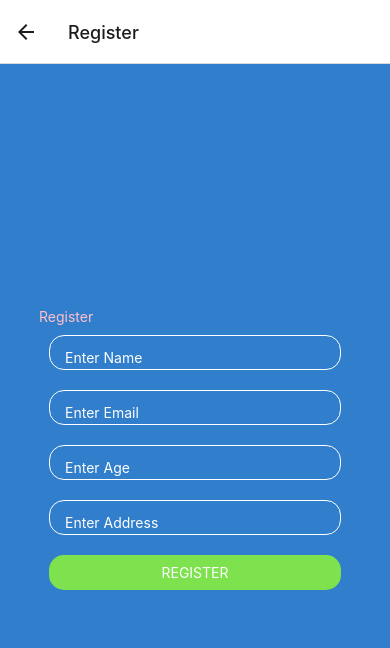
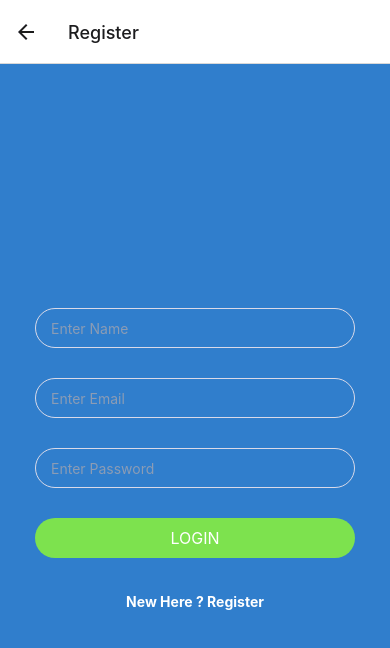
Before and after one commit to pushparaj21/MediShop, a React Native app: screen /Register in a window 390 px wide. Both pictures are taken after a click on the element "New Here ? Register". Shown: the top 648 px of the page. Built offline with nearby package versions, Linux system fonts and the light colour scheme.

Commit message:
test2 are working fine

```diff
--- a/Screen/Login.js
+++ b/Screen/Login.js
@@ -1,81 +1,152 @@
-import React from 'react';
+import React, {useState} from 'react';
 import {
+  SafeAreaView,
   StyleSheet,
+  TextInput,
+  View,
   Text,
-  View,
-  TextInput,
+  KeyboardAvoidingView,
+  Keyboard,
   TouchableOpacity,
+  ScrollView,
 } from 'react-native';
+import {NavigationContainer} from '@react-navigation/native';
+import {createDrawerNavigator} from '@react-navigation/drawer';
+import {auth} from '../firebase/firebase-config';
+import {signInWithEmailAndPassword} from 'firebase/auth';
+const LoginScreen = ({navigation}) => {
+  const [isSignIn, setIsSignIn] = useState(false);
+  const [userEmail, setEmail] = useState('');
+  const [passward, setPassword] = useState('');
+  const [errortext, setErrortext] = useState('');
+  const signInUser = () => {
+    if (!userEmail) {
+      alert('Please fill Email');
+      return;
+    }
+    if (!passward) {
+      alert('Please fill Password');
+      return;
+    }
+    signInWithEmailAndPassword(auth, userEmail, passward)
+      .then(userCredential => {
+        // Signed in
+        const user = userCredential.user;
+        console.log(user);
+        setIsSignIn(true);
+        navigation.replace('DrawerNavigatorRoutes');
 
-const Login = ({navigation}) => {
+        // ...
+      })
+      .catch(error => {
+        if (error.code === 'auth/email-already-in-use') {
+          setErrortext('That email address is already in use!');
+        } else {
+          setErrortext(error.message);
+        }
+        // ..
+      });
+  };
+
   return (
-    <View style={style.mainContainer}>
-      <View style={style.loginSection}>
-        <Text style={style.commonText}>Login</Text>
+    <View style={styles.mainBody}>
+      <ScrollView
+        keyboardShouldPersistTaps="handled"
+        // eslint-disable-next-line react-native/no-inline-styles
+        contentContainerStyle={{
+          flex: 1,
+          justifyContent: 'center',
+          alignContent: 'center',
+        }}>
+        <KeyboardAvoidingView enabled>
+          <View style={styles.SectionStyle}>
             <TextInput
-          placeholder="plese enter your name"
-          placeholderTextColor="white"
+              style={styles.inputStyle}
+              onChangeText={UserEmail => setEmail(UserEmail)}
+              placeholder="Enter Email" //dummy@abc.com
+              placeholderTextColor="#8b9cb5"
+              autoCapitalize="none"
+              keyboardType="email-address"
+              returnKeyType="next"
               underlineColorAndroid="#f000"
-          style={style.textinput}
+              blurOnSubmit={false}
             />
+          </View>
+          <View style={styles.SectionStyle}>
             <TextInput
-          placeholder="enter your password"
+              style={styles.inputStyle}
+              onChangeText={UserPassword => setPassword(UserPassword)}
+              placeholder="Enter Password" //12345
+              placeholderTextColor="#8b9cb5"
+              keyboardType="default"
+              onSubmitEditing={Keyboard.dismiss}
+              blurOnSubmit={false}
               secureTextEntry={true}
-          placeholderTextColor="white"
               underlineColorAndroid="#f000"
-          style={style.textinput}
+              returnKeyType="next"
             />
-
-        <TouchableOpacity activeOpacity={0.5} style={style.button}>
-          <Text style={style.buttonText}>LOGIN</Text>
+          </View>
+          {errortext != '' ? (
+            <Text style={styles.errorTextStyle}>{errortext}</Text>
+          ) : null}
+          <TouchableOpacity
+            style={styles.buttonStyle}
+            activeOpacity={0.5}
+            onPress={signInUser}>
+            <Text style={styles.buttonTextStyle}>LOGIN</Text>
           </TouchableOpacity>
           <Text
-          style={style.registerTextStyle}
+            style={styles.registerTextStyle}
             onPress={() => navigation.navigate('Register')}>
             New Here ? Register
           </Text>
-      </View>
+        </KeyboardAvoidingView>
+      </ScrollView>
     </View>
   );
 };
-export default Login;
-const style = StyleSheet.create({
-  commonText: {
-    padding: 25,
-    textAlign: 'center',
-    fontSize: 25,
+export default LoginScreen;
+const styles = StyleSheet.create({
+  mainBody: {
+    flex: 1,
+    justifyContent: 'center',
+    backgroundColor: '#307ecc',
+    alignContent: 'center',
+  },
+  SectionStyle: {
+    flexDirection: 'row',
+    height: 40,
+    marginTop: 20,
+    marginLeft: 35,
+    marginRight: 35,
+    margin: 10,
+  },
+  buttonStyle: {
+    backgroundColor: '#7DE24E',
+    borderWidth: 0,
+    color: '#FFFFFF',
+    borderColor: '#7DE24E',
+    height: 40,
+    alignItems: 'center',
+    borderRadius: 30,
+    marginLeft: 35,
+    marginRight: 35,
+    marginTop: 20,
+    marginBottom: 25,
+  },
+  buttonTextStyle: {
+    color: '#FFFFFF',
+    paddingVertical: 10,
+    fontSize: 16,
+  },
+  inputStyle: {
+    flex: 1,
     color: 'white',
-  },
-  mainContainer: {
-    display: 'flex',
-    height: '100%',
-    justifyContent: 'center',
-    alignItems: 'center',
-    backgroundColor: '#307dcb',
-  },
-  loginSection: {
-    width: '80%',
-  },
-  textinput: {
-    borderRadius: 15,
+    paddingLeft: 15,
+    paddingRight: 15,
     borderWidth: 1,
-    height: 37,
-    margin: 5,
-    borderColor: 'white',
-    marginTop: 10,
-    paddingLeft: 15,
-  },
-  button: {
-    backgroundColor: '#7ce14e',
-    height: 35,
-    borderRadius: 15,
-    display: 'flex',
-    alignItems: 'center',
-    justifyContent: 'center',
-    marginTop: 10,
-  },
-  buttonText: {
-    color: 'white',
+    borderRadius: 30,
+    borderColor: '#dadae8',
   },
   registerTextStyle: {
     color: '#FFFFFF',
@@ -85,4 +156,9 @@ const style = StyleSheet.create({
     alignSelf: 'center',
     padding: 10,
   },
+  errorTextStyle: {
+    color: 'red',
+    textAlign: 'center',
+    fontSize: 14,
+  },
 });
--- a/Screen/Register.js
+++ b/Screen/Register.js
@@ -1,76 +1,183 @@
-import React from 'react';
+import React, {useState} from 'react';
 import {
-  Text,
-  View,
+  SafeAreaView,
   StyleSheet,
   TextInput,
+  View,
+  Text,
+  KeyboardAvoidingView,
+  Keyboard,
   TouchableOpacity,
+  ScrollView,
 } from 'react-native';
-export default function Register({navigation}) {
+
+import {auth} from '../firebase/firebase-config';
+import {createUserWithEmailAndPassword} from 'firebase/auth';
+const RegisterScreen = ({navigation}) => {
+  const [userEmail, setEmail] = useState('');
+  const [userName, setUserName] = useState('');
+  const [passward, setPassword] = useState('');
+  const [errortext, setErrortext] = useState('');
+  const signInUser = () => {
+    if (!userName) {
+      alert('Please fill Name');
+      return;
+    }
+    if (!userEmail) {
+      alert('Please fill Email');
+      return;
+    }
+    if (!passward) {
+      alert('Please fill Password');
+      return;
+    }
+    createUserWithEmailAndPassword(auth, userEmail, passward)
+      .then(userCredential => {
+        // Signed in
+        const user = userCredential.user;
+        console.log(user);
+
+        navigation.replace('DrawerNavigatorRoutes');
+
+        // ...
+      })
+      .catch(error => {
+        if (error.code === 'auth/email-already-in-use') {
+          setErrortext('That email address is already in use!');
+        } else {
+          setErrortext(error.message);
+        }
+        // ..
+      });
+  };
+
   return (
-    <View style={styles.mainContainer}>
-      <View style={styles.register}>
-        <Text style={{color: 'pink'}}>Register</Text>
+    <SafeAreaView style={{flex: 1, backgroundColor: '#307ecc'}}>
+      <View style={styles.mainBody}>
+        <ScrollView
+          keyboardShouldPersistTaps="handled"
+          // eslint-disable-next-line react-native/no-inline-styles
+          contentContainerStyle={{
+            flex: 1,
+            justifyContent: 'center',
+            alignContent: 'center',
+          }}>
+          <KeyboardAvoidingView enabled>
+            <View style={styles.SectionStyle}>
               <TextInput
-          placeholder="Enter Name"
-          placeholderTextColor="white"
+                style={styles.inputStyle}
+                onChangeText={UserName => setUserName(UserName)}
+                placeholder="Enter Name" //dummy@abc.com
+                placeholderTextColor="#8b9cb5"
+                autoCapitalize="none"
+                returnKeyType="next"
                 underlineColorAndroid="#f000"
-          style={styles.textInput}
+                blurOnSubmit={false}
               />
+            </View>
+            <View style={styles.SectionStyle}>
               <TextInput
-          placeholder="Enter Email"
-          placeholderTextColor="white"
+                style={styles.inputStyle}
+                onChangeText={UserEmail => setEmail(UserEmail)}
+                placeholder="Enter Email" //dummy@abc.com
+                placeholderTextColor="#8b9cb5"
+                autoCapitalize="none"
+                keyboardType="email-address"
+                returnKeyType="next"
                 underlineColorAndroid="#f000"
-          style={styles.textInput}
+                blurOnSubmit={false}
               />
+            </View>
+
+            <View style={styles.SectionStyle}>
               <TextInput
-          placeholder="Enter Age"
-          placeholderTextColor="white"
+                style={styles.inputStyle}
+                onChangeText={UserPassword => setPassword(UserPassword)}
+                placeholder="Enter Password" //12345
+                placeholderTextColor="#8b9cb5"
+                keyboardType="default"
+                onSubmitEditing={Keyboard.dismiss}
+                blurOnSubmit={false}
+                secureTextEntry={true}
                 underlineColorAndroid="#f000"
-          style={styles.textInput}
+                returnKeyType="next"
               />
-        <TextInput
-          placeholder="Enter Address"
-          placeholderTextColor="white"
-          underlineColorAndroid="#f000"
-          style={styles.textInput}
-        />
-        <TouchableOpacity activeOpacity={0.5} style={styles.button}>
-          <Text style={styles.buttonText}>REGISTER</Text>
+            </View>
+            {errortext != '' ? (
+              <Text style={styles.errorTextStyle}>{errortext}</Text>
+            ) : null}
+            <TouchableOpacity
+              style={styles.buttonStyle}
+              activeOpacity={0.5}
+              onPress={signInUser}>
+              <Text style={styles.buttonTextStyle}>LOGIN</Text>
             </TouchableOpacity>
+            <Text
+              style={styles.registerTextStyle}
+              onPress={() => navigation.navigate('Register')}>
+              New Here ? Register
+            </Text>
+          </KeyboardAvoidingView>
+        </ScrollView>
       </View>
-    </View>
+    </SafeAreaView>
   );
-}
+};
+export default RegisterScreen;
+
 const styles = StyleSheet.create({
-  mainContainer: {
+  mainBody: {
+    flex: 1,
+    justifyContent: 'center',
     backgroundColor: '#307ecc',
-    display: 'flex',
-    height: '100%',
-    alignItems: 'center',
-    justifyContent: 'center',
+    alignContent: 'center',
   },
-  register: {
-    width: '80%',
-  },
-  textInput: {
-    borderColor: '#FFFFFF',
-    borderWidth: 1,
-    height: 35,
-    margin: 10,
-    borderRadius: 15,
-    paddingLeft: 15,
-    paddingTop: 10,
-  },
-  button: {
-    backgroundColor: '#7de24e',
-    height: 35,
-    alignItems: 'center',
-    justifyContent: 'center',
-    borderRadius: 15,
+  SectionStyle: {
+    flexDirection: 'row',
+    height: 40,
+    marginTop: 20,
+    marginLeft: 35,
+    marginRight: 35,
     margin: 10,
   },
-  buttonText: {
+  buttonStyle: {
+    backgroundColor: '#7DE24E',
+    borderWidth: 0,
     color: '#FFFFFF',
+    borderColor: '#7DE24E',
+    height: 40,
+    alignItems: 'center',
+    borderRadius: 30,
+    marginLeft: 35,
+    marginRight: 35,
+    marginTop: 20,
+    marginBottom: 25,
+  },
+  buttonTextStyle: {
+    color: '#FFFFFF',
+    paddingVertical: 10,
+    fontSize: 16,
+  },
+  inputStyle: {
+    flex: 1,
+    color: 'white',
+    paddingLeft: 15,
+    paddingRight: 15,
+    borderWidth: 1,
+    borderRadius: 30,
+    borderColor: '#dadae8',
+  },
+  registerTextStyle: {
+    color: '#FFFFFF',
+    textAlign: 'center',
+    fontWeight: 'bold',
+    fontSize: 14,
+    alignSelf: 'center',
+    padding: 10,
+  },
+  errorTextStyle: {
+    color: 'red',
+    textAlign: 'center',
+    fontSize: 14,
   },
 });
--- a/package.json
+++ b/package.json
@@ -10,7 +10,6 @@
     "lint": "eslint ."
   },
   "dependencies": {
-    "@react-native-async-storage/async-storage": "^1.17.10",
     "@react-navigation/drawer": "^6.5.0",
     "@react-navigation/native": "^6.0.13",
     "@react-navigation/native-stack": "^6.9.1",
```
Also changed, not shown: Screen/Splash.js (+4 -8 lines), 1 other file (tests, documents, lock files or other folders). Lines whose indentation alone changed are shown as unchanged.
